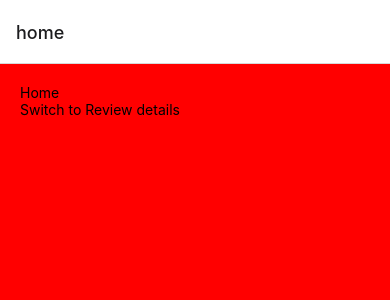
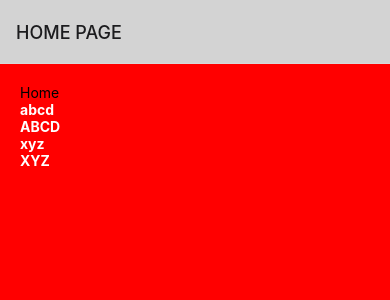
Before and after one commit to stuti1312/Review_App, a React Native app: screen /home in a window 390 px wide. Shown: the top 300 px of the page. Built offline with nearby package versions, Linux system fonts and the light colour scheme.

Commit message:
navigation header styles

```diff
--- a/App.js
+++ b/App.js
@@ -1,6 +1,6 @@
-import React from 'react'
-import { NavigationContainer } from '@react-navigation/native';
-import { createNativeStackNavigator } from '@react-navigation/native-stack';
+import React from 'react';
+import {NavigationContainer} from '@react-navigation/native';
+import {createNativeStackNavigator} from '@react-navigation/native-stack';
 
 import Home from './src/screens/Home';
 import Reviews from './src/screens/Reviews';
@@ -12,12 +12,33 @@ const App = () => {
   return (
     <NavigationContainer>
       <Stack.Navigator>
-        <Stack.Screen name="home" component={Home} />
-        <Stack.Screen name="review" component={Reviews} />
-        <Stack.Screen name="about" component={About} />
+        <Stack.Screen
+          name="home"
+          component={Home}
+          options={{
+            title: 'HOME PAGE',
+            headerStyle: {backgroundColor: 'lightgray'},
+          }}
+        />
+        <Stack.Screen
+          name="review"
+          component={Reviews}
+          options={{
+            title: 'REVIEW DETAILS',
+            headerStyle: {backgroundColor: 'lightgray'},
+          }}
+        />
+        <Stack.Screen
+          name="about"
+          component={About}
+          options={{
+            title: 'ABOUT PAGE',
+            headerStyle: {backgroundColor: 'lightgray'},
+          }}
+        />
       </Stack.Navigator>
     </NavigationContainer>
-  )
-}
+  );
+};
 
-export default App
+export default App;
--- a/src/screens/Home.js
+++ b/src/screens/Home.js
@@ -1,16 +1,28 @@
-import { TouchableOpacity, Text, View } from 'react-native'
-import React from 'react'
-import { globalStyles } from '../styles/global'
+import {TouchableOpacity, Text, View, FlatList} from 'react-native';
+import React, {useState} from 'react';
+import {globalStyles} from '../styles/global';
 
 const Home = ({navigation}) => {
+  const [reviews, setReviews] = useState([
+    {title: 'abcd', rating: 5, body: 'lorem ipsum', key: '1'},
+    {title: 'ABCD', rating: 3, body: 'ipsum', key: '2'},
+    {title: 'xyz', rating: 4, body: 'lorem', key: '3'},
+    {title: 'XYZ', rating: 2, body: 'ipsum lorem', key: '4'},
+  ]);
   return (
     <View style={globalStyles.container}>
       <Text style={globalStyles.mainHeading}>Home</Text>
-      <TouchableOpacity onPress={()=>navigation.navigate("review")}>
-          <Text>Switch to Review details</Text>
-      </TouchableOpacity>
+      <FlatList
+        data={reviews}
+        renderItem={({item}) => (
+          <TouchableOpacity
+            onPress={() => navigation.navigate('review', {item})}>
+            <Text style={globalStyles.mainHedaing}>{item.title}</Text>
+          </TouchableOpacity>
+        )}
+      />
     </View>
-  )
-}
+  );
+};
 
-export default Home
+export default Home;
--- a/src/screens/Reviews.js
+++ b/src/screens/Reviews.js
@@ -1,19 +1,22 @@
-import { TouchableOpacity, Text, View } from 'react-native'
-import React from 'react'
-import { globalStyles } from '../styles/global'
+import {TouchableOpacity, Text, View} from 'react-native';
+import React from 'react';
+import {globalStyles} from '../styles/global';
 
-const Reviews = ({navigation}) => {
+const Reviews = ({navigation, route}) => {
+  const {item} = route.params;
   return (
     <View style={globalStyles.container}>
-      <Text style={globalStyles.mainHedaing}>Reviews</Text>
-      <TouchableOpacity onPress={()=>navigation.push("review")}>
+      <Text style={globalStyles.mainHedaing}>{item.title}</Text>
+      <Text style={globalStyles.mainHedaing}>{item.body}</Text>
+      <Text style={globalStyles.mainHedaing}>{item.rating}</Text>
+      {/* <TouchableOpacity onPress={()=>navigation.push("review")}>
           <Text>Push Review details</Text>
       </TouchableOpacity>
       <TouchableOpacity onPress={()=>navigation.goBack()}>
           <Text>GO BACK</Text>
-      </TouchableOpacity>
+      </TouchableOpacity> */}
     </View>
-  )
-}
+  );
+};
 
-export default Reviews
+export default Reviews;
```
Also changed, not shown: src/screens/About.js (+5 -5 lines).
